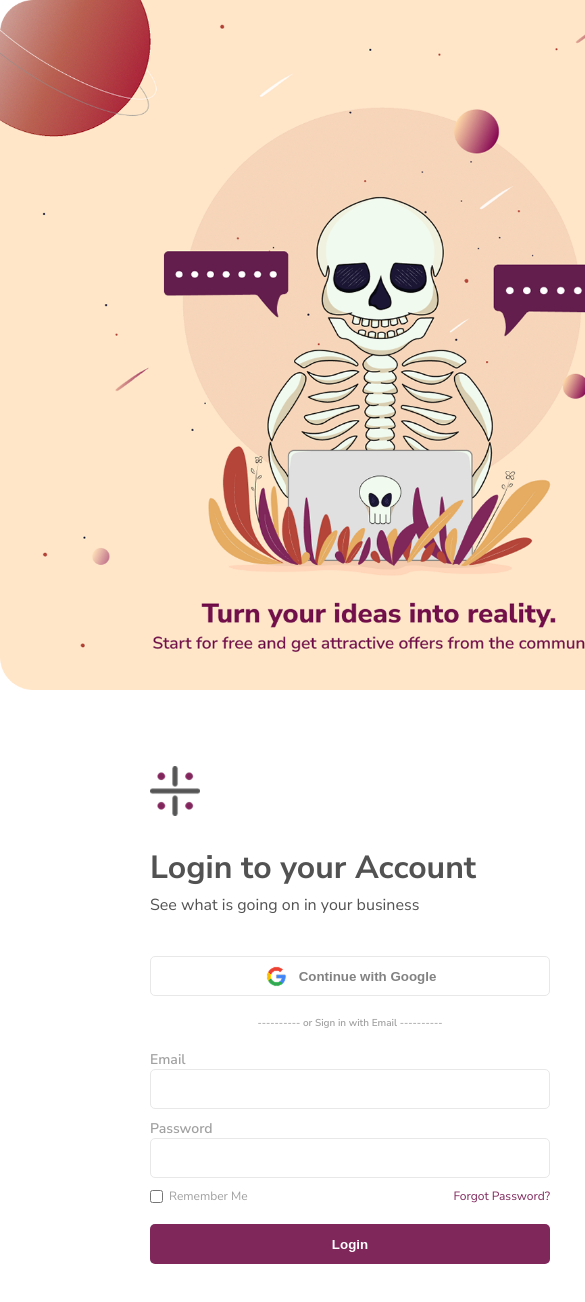
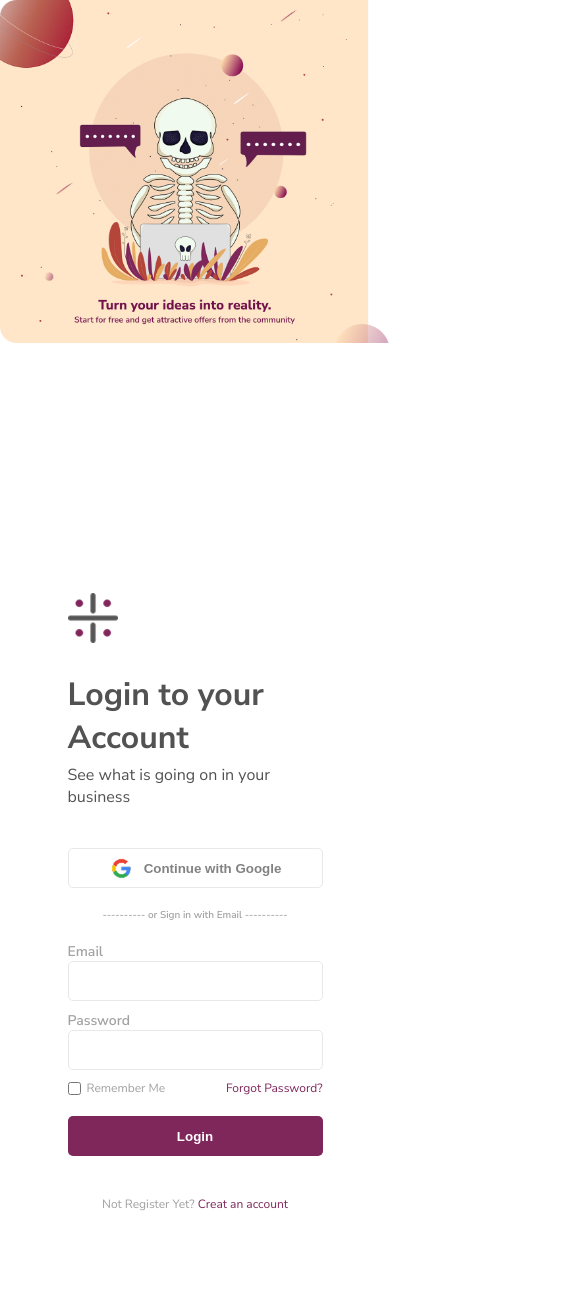
Before and after one commit to Lohluizesd/LoginPage, a React app: page / in a window 390 px wide. Shown: the top 1302 px of the page, 585 px wide, since content can reach past the window. After the commit the page ends 1222 px from the top, so only its background shows below. Built offline with nearby package versions, Linux system fonts and the light colour scheme; the HTML template or start-up script is replaced by a standard one.

Commit message:
"Ajustes na responsividade"

```diff
--- a/src/App.css
+++ b/src/App.css
@@ -14,11 +14,14 @@
 .container {
   display: flex;
   align-items: center;
+  gap: 180px;
   height: 100vh;
 }
 .imagem {
-  width: 800px;
-  height: 690px;
+  width: 100vh;
+  height: 100vh;
+  object-fit: cover;
+  display: block;
 }
 
 body {
@@ -27,12 +30,16 @@ body {
 }
 
 .container-infos {
-  margin-left: 150px;
-  width: 400px;
+  width: min(420px, 90vw);
+  padding: 0 48px;
 }
 
 @media (max-width: 768px) {
   .container {
-    display: block;
+    flex-direction: column;
+  }
+  .imagem {
+    width: 100%;
+    height: auto;
   }
 }
--- a/src/Footer.css
+++ b/src/Footer.css
@@ -3,7 +3,7 @@
   --cor-span: #7f265b;
 }
 .footer {
-  margin-top: 80px;
+  margin: 40px 0 10px 0;
   display: flex;
   justify-content: center;
   font-size: 12px;
```
